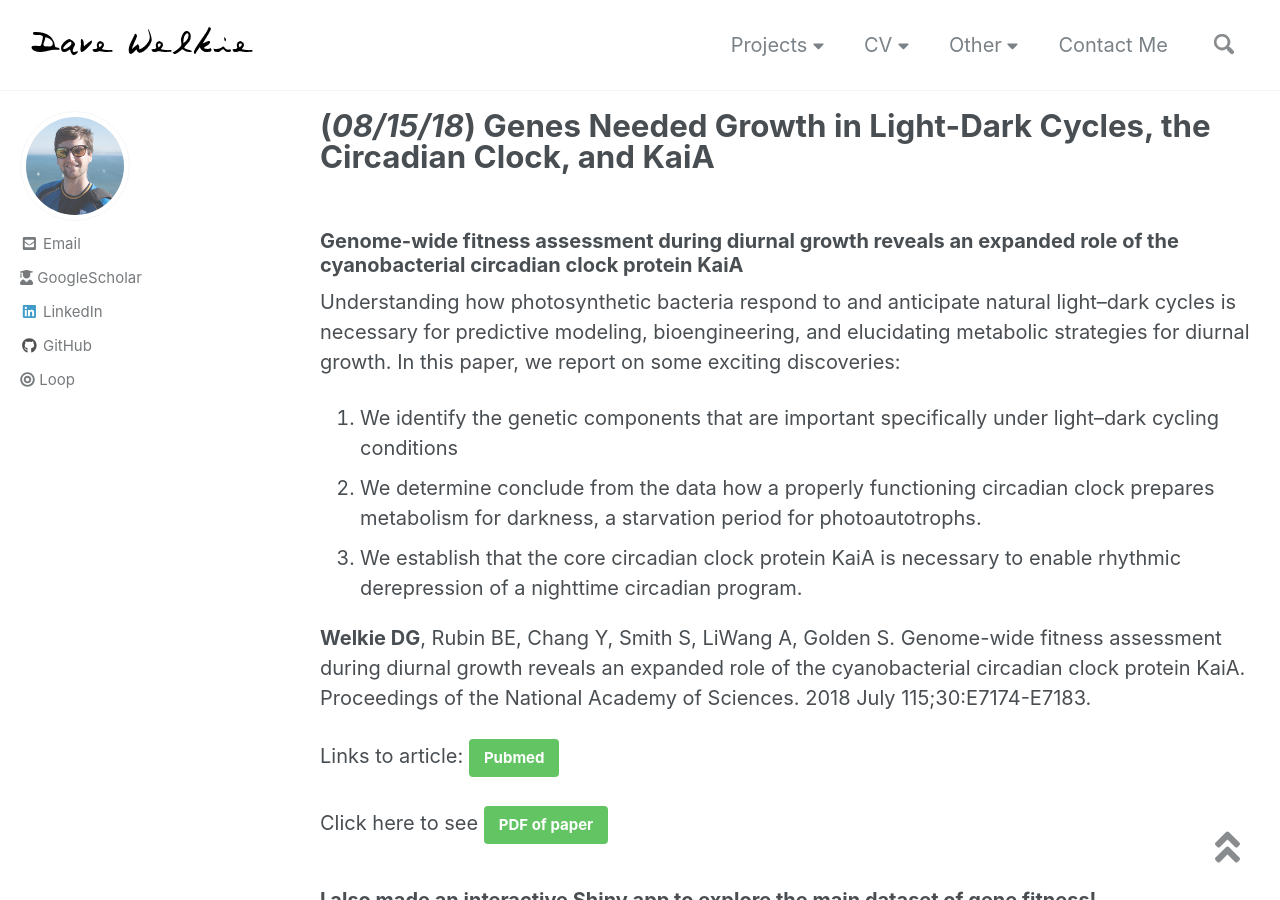
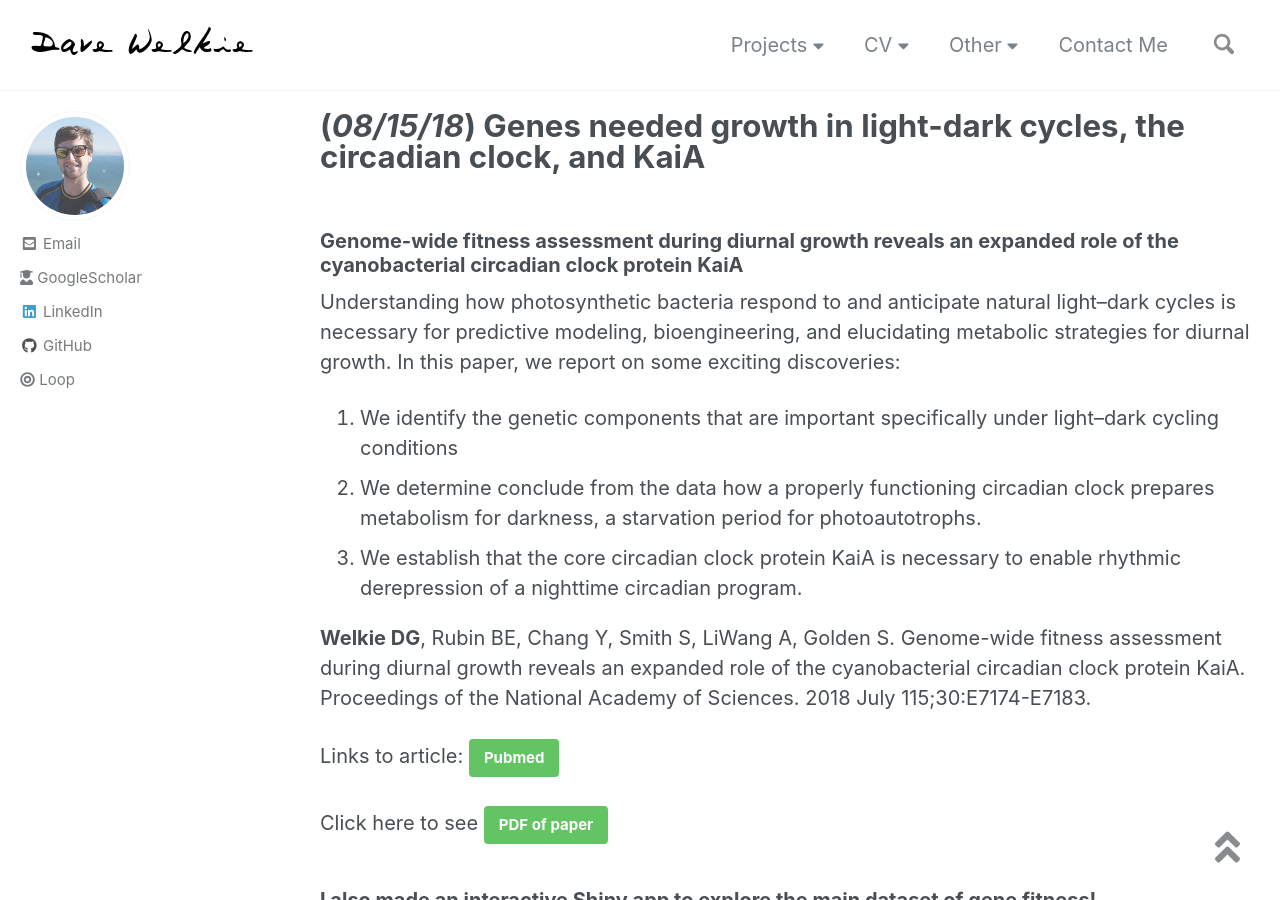
Before and after one commit to dwelkie/dwelkie.github.io, a Jekyll site: the page built from _posts/2018-08-15-KaiA.md, in a window 1280 px wide and 900 px high. Built offline with Jekyll 4.4.1, drawn with Linux system fonts in a browser that asks for light colours; nearby versions of some CDN libraries.

Commit message:
Update 2018-08-15-KaiA.md

```diff
--- a/_posts/2018-08-15-KaiA.md
+++ b/_posts/2018-08-15-KaiA.md
@@ -1,5 +1,5 @@
 ---
-title: "(*08/15/18*) Genes Needed Growth in Light-Dark Cycles, the Circadian Clock, and KaiA "
+title: "(*08/15/18*) Genes needed growth in light-dark cycles, the circadian clock, and KaiA "
 classes: wide
 tags: [publications]
 category: posts
@@ -22,4 +22,4 @@ Click here to see         [PDF of paper](https://drive.google.com/open?id=1sFRFf
 Click here to see the app [LD-RB-Tnseq Data Explorer](/apps/#-shiny-app-for-ld-rb-tnSeq-dataset){: .btn .btn--primary}
 ![image-center]({{ site.url }}{{ site.baseurl }}/assets/images/LD-Screen-Exp.jpg){: .align-center}
 
-Click here to [go see other news items](/Blog/){: .btn .btn--primary} or [here to go back](/){: .btn .btn--primary}
+Click here to             [go see other news items](/Blog/){: .btn .btn--primary} or [here to go back](/){: .btn .btn--primary}
```
